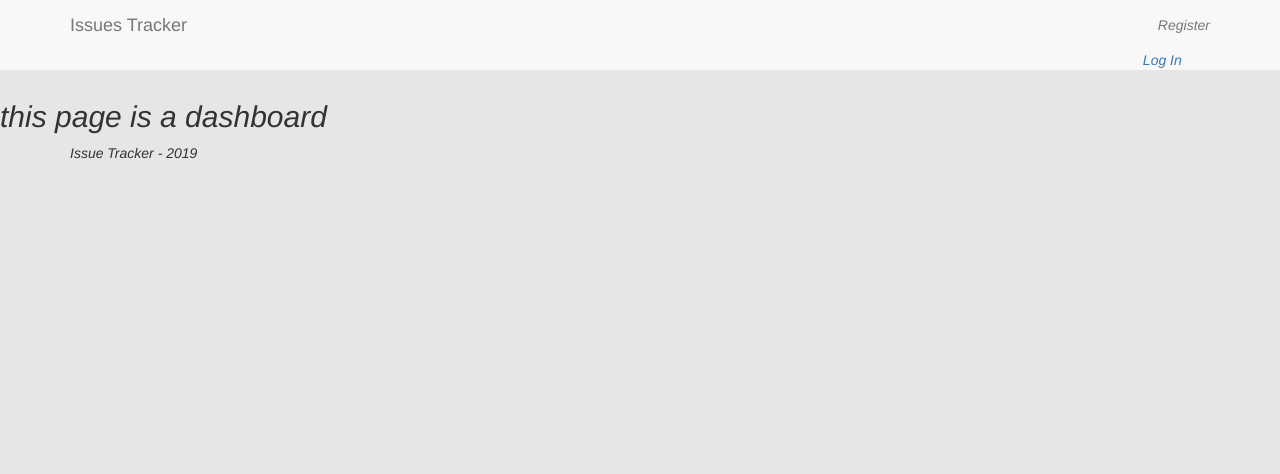
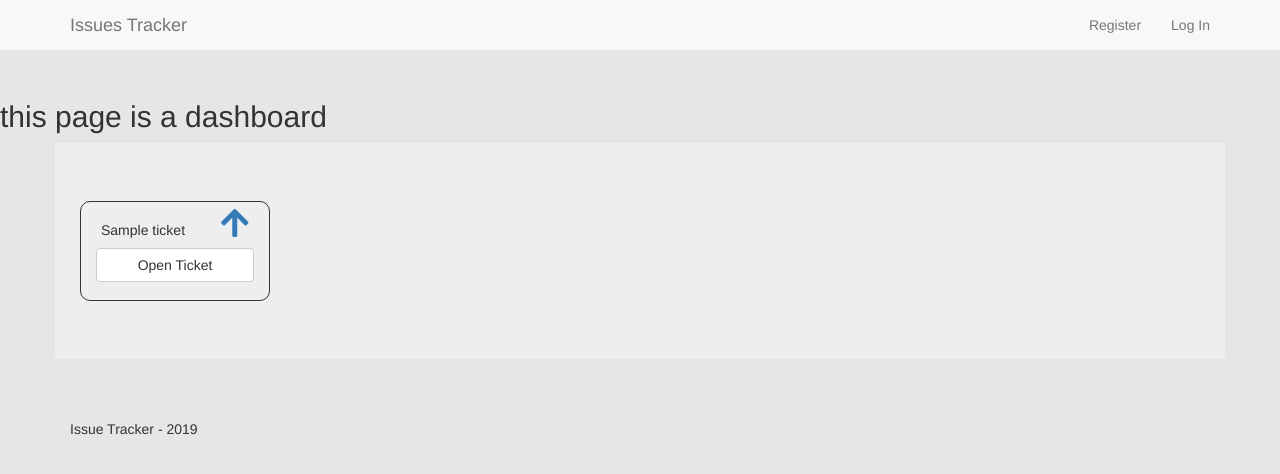
Before and after one commit to GarethMellon/django-issues-tracker, a Django app: page / in a window 1280 px wide. Shown: the top 474 px of the page. Run offline with Django 3.2, Linux system fonts and the light colour scheme; tables that the repository leaves empty hold one stand-in row (values such as "Sample post"); some libraries are stand-ins or nearby versions.

Commit message:
added tickets to dashboard

```diff
--- a/dashboard/templates/dashboard.html
+++ b/dashboard/templates/dashboard.html
@@ -1,9 +1,25 @@
-{% extends 'base.html' %}
+{% extends 'base.html' %} {% block page_title %} Dashboard {% endblock %} {% block content %}
+<h2>this page is a dashboard</h2>
 
-{% block page_title %}
-    Dashboard
-{% endblock %}
+<div class="row">
 
-{% block content %}
-<h2>this page is a dashboard</h2>
-{% endblock %}
+    <div class="container jumbotron">
+
+        {% for ticket in tickets %}
+
+        <div class="col-xs-12 col-sm-12 col-md-3 col-lg-2 ticket">
+            <div class="row dashboard-subject">
+                <span>{{ ticket.subject }}</span>
+            </div>
+            <a href="#" class="up-vote"><i class="fas fa-arrow-up"></i></a>
+            <br>
+            <a href="#" class ="btn btn-default btn-dashboard">Open Ticket</a>
+        </div>
+
+        {% endfor %}
+
+    </div>
+
+</div>
+
+<br> {% endblock %}
--- a/dashboard/views.py
+++ b/dashboard/views.py
@@ -1,6 +1,8 @@
 from django.shortcuts import render
+from tickets.models import Ticket
 
 # Create your views here.
 
 def dashboard_page(request):
-    return render(request, 'dashboard.html')
+    tickets = Ticket.objects.all()
+    return render(request, 'dashboard.html', {'tickets': tickets})
--- a/static/css/style.css
+++ b/static/css/style.css
@@ -1,5 +1,4 @@
-
-.main-content{
+.main-content {
     margin-top: 100px;
 }
 
@@ -10,3 +9,26 @@ footer {
 body {
     background-color: #e6e6e6;
 }
+
+/* Dashboard styles */
+.ticket {
+    height: 100px;
+    margin: 10px 10px 10px 10px;
+    border: solid 1px;
+    border-radius: 10px;
+}
+
+.dashboard-subject {
+    width: 67%;
+    display: inline-block;
+    margin: 5px 5px 5px 5px;
+}
+
+.up-vote {
+    font-size: xx-large;
+    margin: 5px 5px 5px 5px;
+}
+
+.btn-dashboard {
+    width: 100%;
+}
--- a/templates/base.html
+++ b/templates/base.html
@@ -12,6 +12,8 @@
     <!-- add in custom styles linke -->
     <link rel="stylesheet" href="{% static 'css/style.css' %}" type="text/css" />
 
+    <!-- font awesome -->
+    <link rel="stylesheet" href="https://use.fontawesome.com/releases/v5.7.2/css/all.css" integrity="sha384-fnmOCqbTlWIlj8LyTjo7mOUStjsKC4pOpQbqyi7RrhN7udi9RwhKkMHpvLbHG9Sr" crossorigin="anonymous">
 
     <!-- jquery and js from bootstrap -->
     <script src="https://cdnjs.cloudflare.com/ajax/libs/jquery/3.2.1/jquery.min.js"></script>
@@ -35,11 +37,11 @@
             <div id="navbar" class="navbar-collapse collapse">
                 <ul class="nav navbar-nav navbar-right">
                     {% if user.is_authenticated %}
-                    <li><a href="{% url 'profile' %}"><i class="fa fa-user"></i>Profile</a></li>
-                    <li><a href="{% url 'logout' %}"><i class="fa fa-sign-out">Log Out</a></li>
+                    <li><a href="{% url 'profile' %}">Profile</a></li>
+                    <li><a href="{% url 'logout' %}">Log Out</a></li>
                     {% else %}
-                    <li><a href="{% url 'registration' %}"><i class="fa fa-user-plus">Register</a></li>
-                    <li><a href="{% url 'login' %}"><i class="fa fa-user"><i class="fa fa-sign-in">Log In</a></li>
+                    <li><a href="{% url 'registration' %}">Register</a></li>
+                    <li><a href="{% url 'login' %}">Log In</a></li>
                     {% endif %}
                 </ul>
             </div>
```
